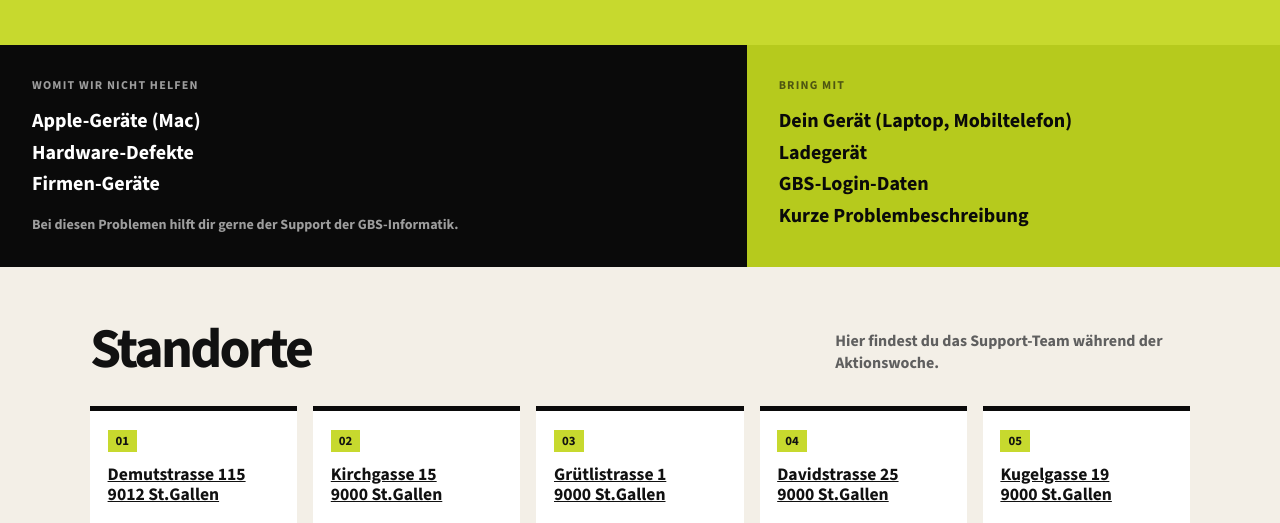
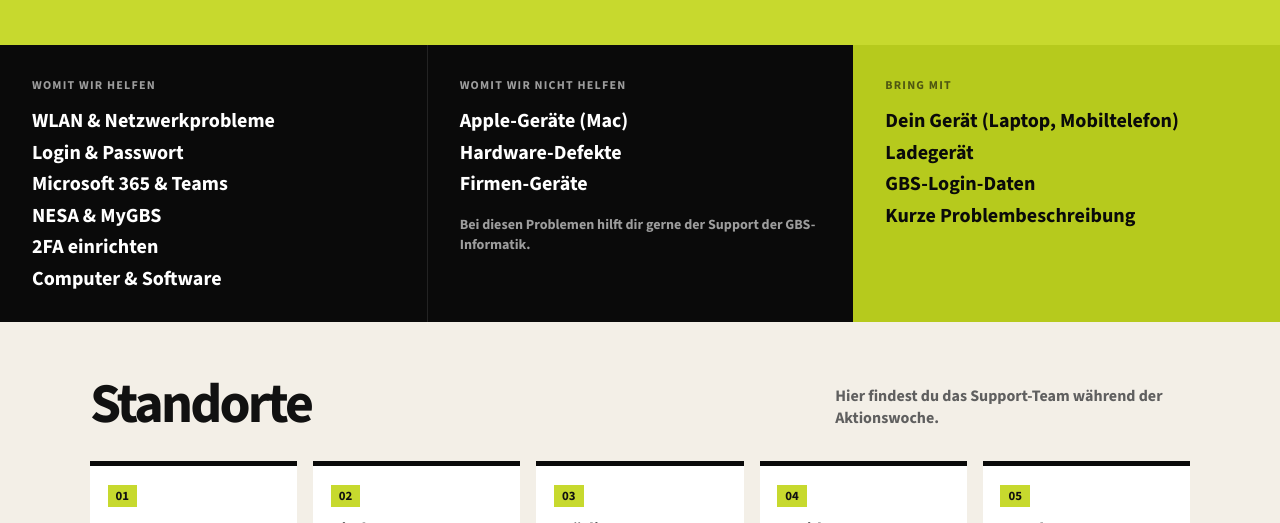
Before and after one commit to pablogbssg/GBS-Support-Woche, a plain HTML site: page index.html in a window 1280 px wide. Shown: the part 577-1100 px from the top of the page. Drawn offline with nearby package versions, Linux system fonts and the light colour scheme.

Commit message:
korigiert

```diff
--- a/index.html
+++ b/index.html
@@ -170,8 +170,19 @@
     </div>
   </section>
 
-  <div class="info-band">
+  <div class="info-band" style="grid-template-columns:1fr 1fr 1fr;">
     <div class="band-black">
+      <div class="band-label">Womit wir helfen</div>
+      <ul class="band-list">
+        <li>WLAN &amp; Netzwerkprobleme</li>
+        <li>Login &amp; Passwort</li>
+        <li>Microsoft 365 &amp; Teams</li>
+        <li>NESA &amp; MyGBS</li>
+        <li>2FA einrichten</li>
+        <li>Computer &amp; Software</li>
+      </ul>
+    </div>
+    <div class="band-black" style="border-left:1px solid rgba(255,255,255,0.1);">
       <div class="band-label">Womit wir nicht helfen</div>
       <ul class="band-list">
         <li>Apple-Geräte (Mac)</li>
```
